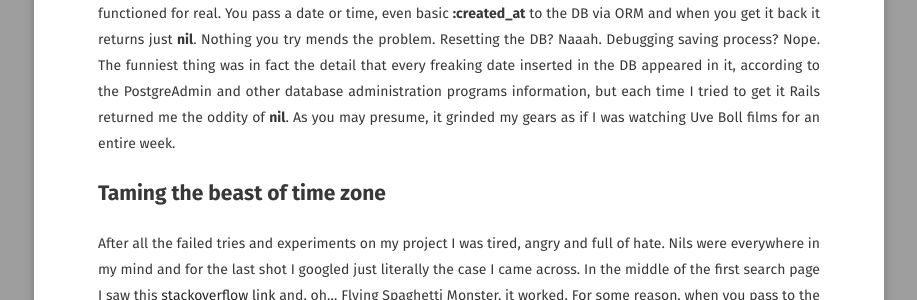
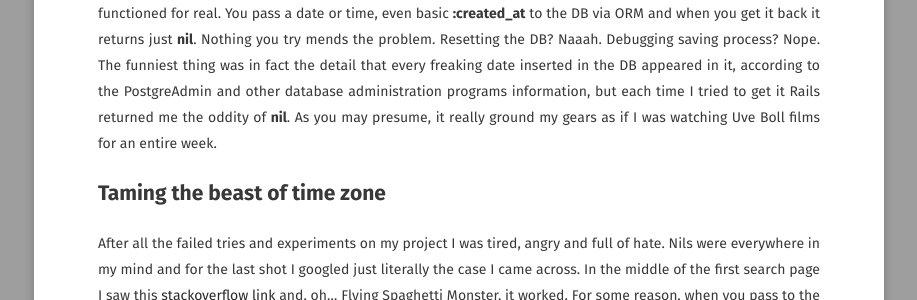
Before and after one commit to artur-martsinkovskyi/artur-martsinkovskyi.github.io, a Jekyll site: the page built from _posts/2016-09-10-little-bug-to-ruin-everything.md, in a window 1280 px wide. Shown: the part 1159-1459 px from the top of the page, without its empty margins (181-1098 px from the left). Built offline with Jekyll 4.4.1, drawn with Linux system fonts in a browser that asks for light colours; some web fonts are replaced; comment, search, counter and statistics services are not loaded.

Commit message:
Update 2016-09-10-little-bug-to-ruin-everything.md

```diff
--- a/_posts/2016-09-10-little-bug-to-ruin-everything.md
+++ b/_posts/2016-09-10-little-bug-to-ruin-everything.md
@@ -39,7 +39,7 @@ Nothing you try mends the problem. Resetting the DB? Naaah. Debugging saving pro
 The funniest thing was in fact the detail that every freaking date inserted in the DB appeared in
 it, according to the PostgreAdmin and other database administration programs information,
 but each time I tried to get it Rails returned me the oddity of __nil__. As you may presume, it
- grinded my gears as if I was watching Uve Boll films for an entire week.
+ really ground my gears as if I was watching Uve Boll films for an entire week.
 
 ## Taming the beast of time zone
 
```
